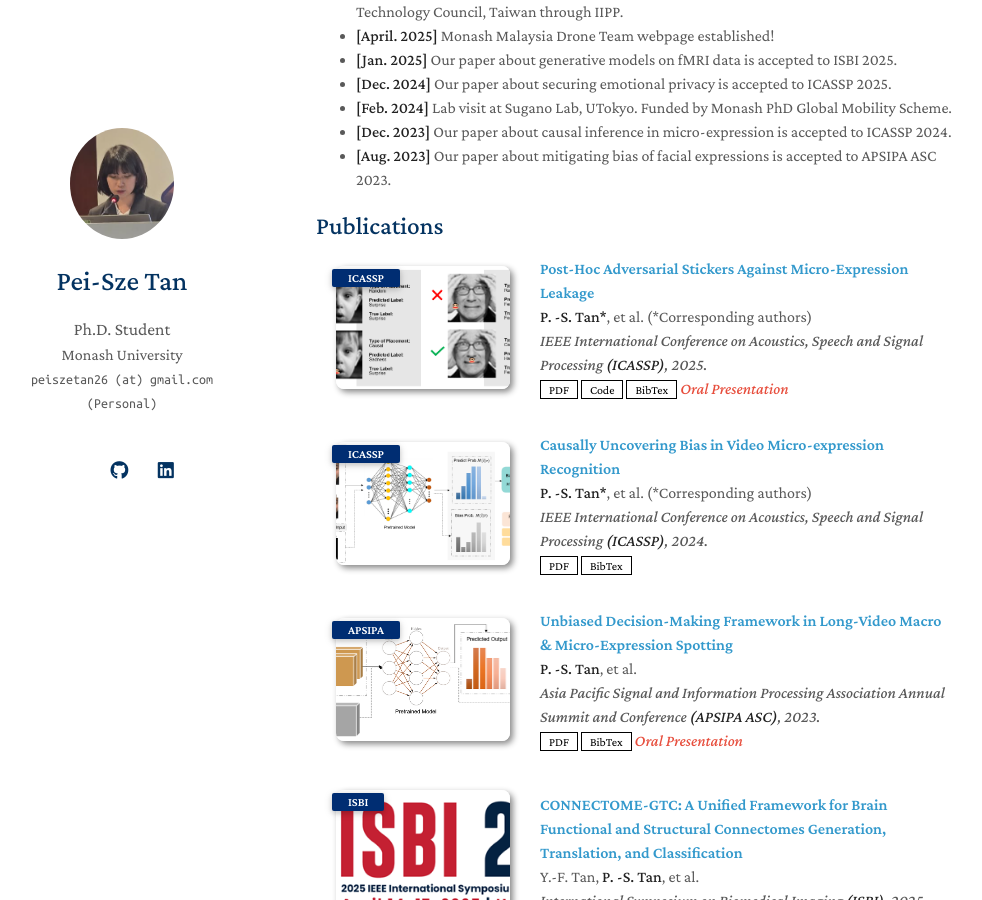
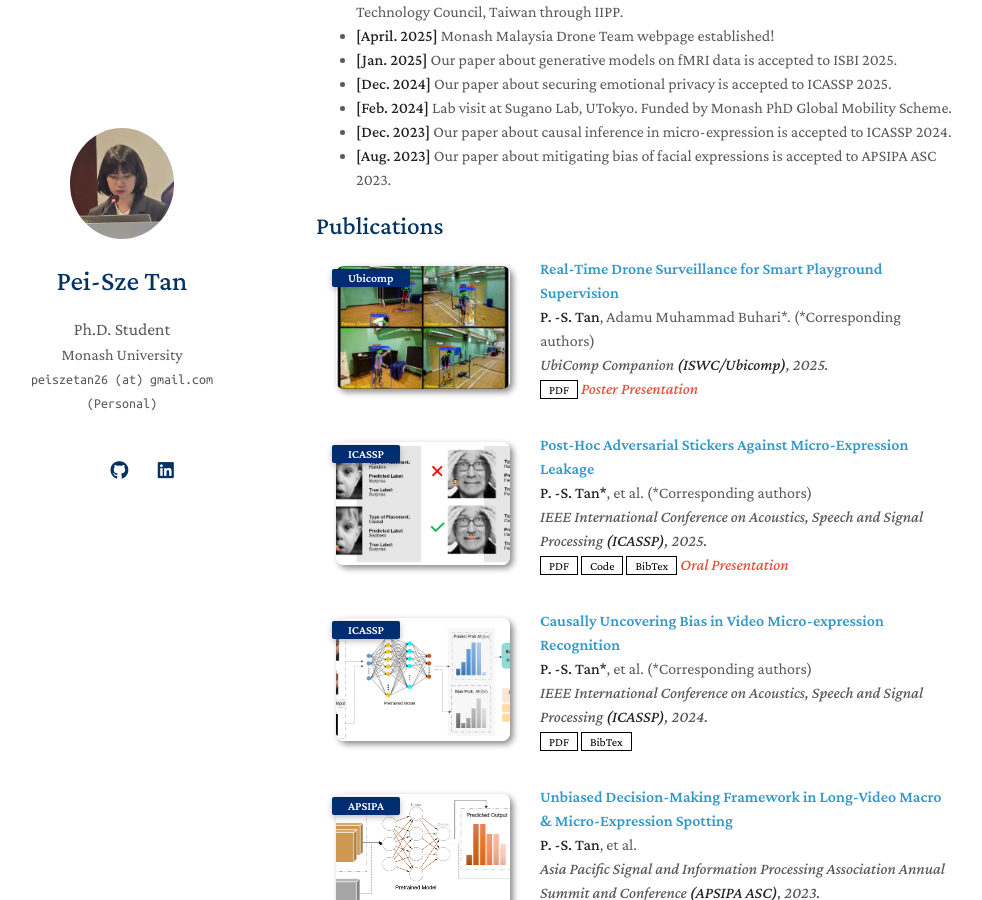
Before and after one commit to noobasuna/tpeisze, a Jekyll site: the page built from index.md, in a window 1280 px wide and 900 px high, scrolled down 470 px. Shown: the whole window, without its empty margins (154-1136 px from the left). Built offline with Jekyll 4.4.1, drawn with Linux system fonts in a browser that asks for light colours; a style sheet for code colours, icons or effects is not loaded; our own code applies the rules of GitHub Pages for plain Markdown files.

Commit message:
Update publications.yml

```diff
--- a/_data/publications.yml
+++ b/_data/publications.yml
@@ -1,4 +1,14 @@
 main:
+  - title: "Real-Time Drone Surveillance for Smart Playground Supervision"
+    authors: <strong>P. -S. Tan</strong>, Adamu Muhammad Buhari*. (*Corresponding authors)
+    conference_short: Ubicomp
+    conference: UbiComp Companion <strong>(ISWC/Ubicomp)</strong>, 2025.
+    pdf: https://ieeexplore.ieee.org/document/10889387
+    # code: https://github.com/noobasuna/au-sticker
+    #page: https://class-il.mpi-inf.mpg.de/mnemonics/
+    # bibtex: ./icassp25.txt
+    notes: Poster Presentation
+    image: ./assets/img/dashboard_1.jpg
 
   - title: "Post-Hoc Adversarial Stickers Against Micro-Expression Leakage"
     authors: <strong>P. -S. Tan*</strong>, et al. (*Corresponding authors)
```
